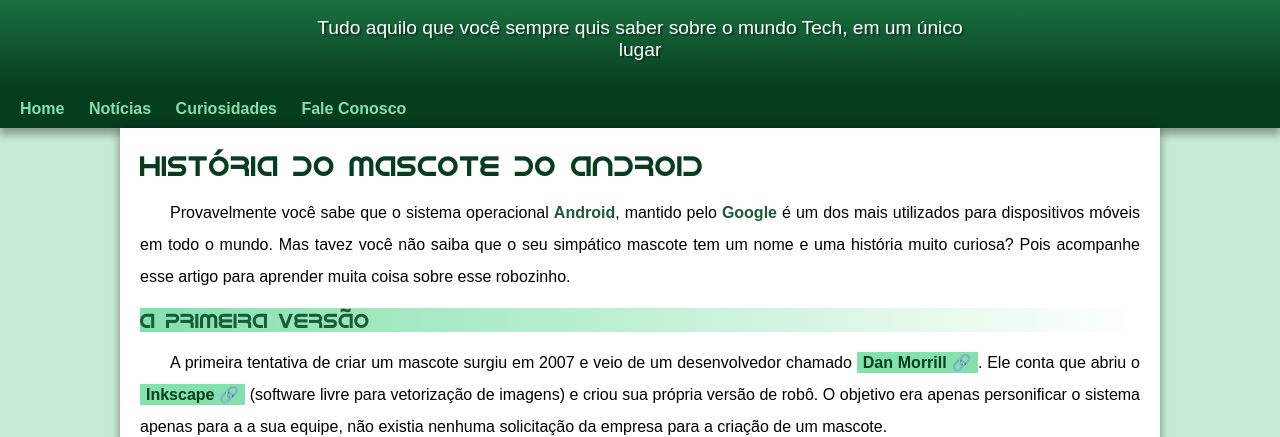
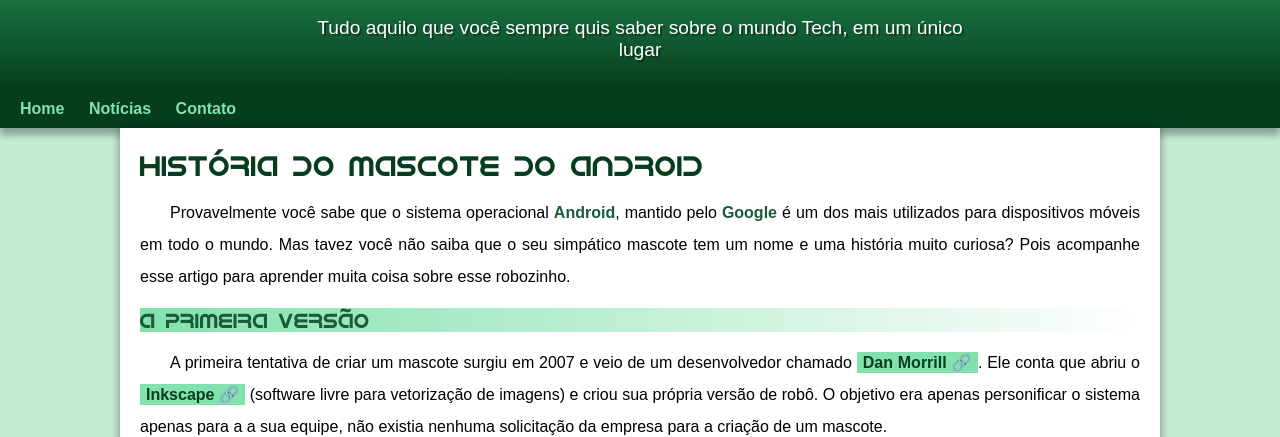
Before and after one commit to danielsantosmartins/projeto-android, a plain HTML site: page index.html in a window 1280 px wide. Shown: the part 100-537 px from the top of the page. Drawn offline with Linux system fonts and the light colour scheme.

Commit message:
problema de padding corrigido

```diff
--- a/index.html
+++ b/index.html
@@ -16,8 +16,7 @@
     <nav>
         <a href="#">Home</a>
         <a href="#">Notícias</a>
-        <a href="#">Curiosidades</a>
-        <a href="#">Fale Conosco</a>
+        <a href="#">Contato</a>
     </nav>
     <main>
         <article>
--- a/style/style.css
+++ b/style/style.css
@@ -53,9 +53,8 @@
     font-family: var(--fonte-padrao);
     font-size: 1.2em;
     max-width: 650px;
-    padding: 0px 10px 0px 10px;
+    padding: 0px 10px 40px 10px;
     margin: auto;
-    margin-bottom: 20px;
     text-shadow: 2px 2px 0px rgba(0, 0, 0, 0.342);
 }
 
```
